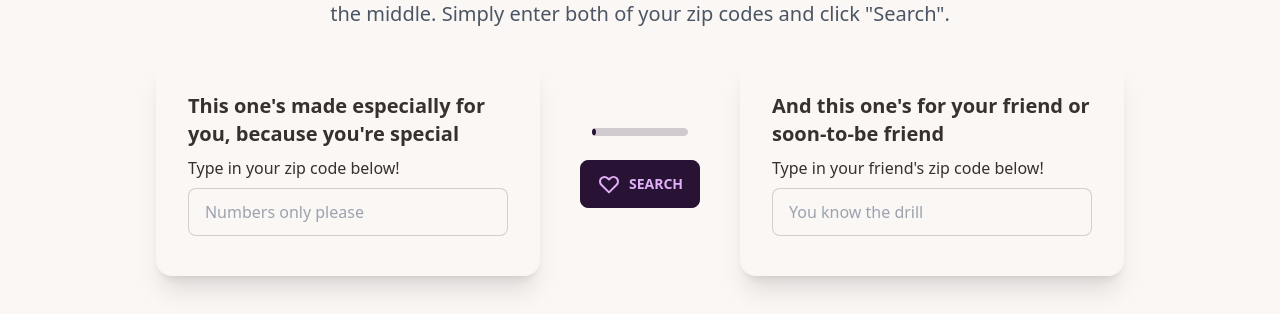
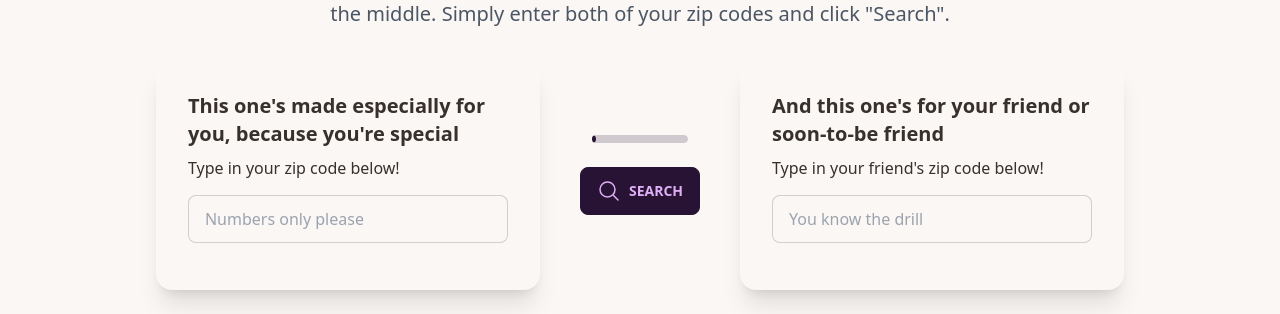
Before and after one commit to seantanyurong/malcominthemiddle, a React (Create React App) app: page / in a window 1280 px wide. Shown: the part 152-466 px from the top of the page. Built offline with nearby package versions, Linux system fonts and the light colour scheme.

Commit message:
Made basic ui changes

```diff
--- a/src/components/Layout/HomePage/Body.js
+++ b/src/components/Layout/HomePage/Body.js
@@ -49,7 +49,7 @@ const Body = () => {
       >
         {({ errors, touched }) => (
           <Form className="flex flex justify-center items-center mx-auto space-x-10">
-            <div className="card w-96 bg-base-100 shadow-xl">
+            <div className="card w-96 bg-base-100 shadow-xl min-h-[230px]">
               <div className="card-body">
                 <h2 className="card-title">
                   This one's made especially for you, because you're special
@@ -81,23 +81,23 @@ const Body = () => {
                 {!load && (
                   <svg
                     xmlns="http://www.w3.org/2000/svg"
-                    className="h-6 w-6"
                     fill="none"
                     viewBox="0 0 24 24"
+                    stroke-width="1.5"
                     stroke="currentColor"
+                    class="w-6 h-6"
                   >
                     <path
-                      strokeLinecap="round"
-                      strokeLinejoin="round"
-                      strokeWidth="2"
-                      d="M4.318 6.318a4.5 4.5 0 000 6.364L12 20.364l7.682-7.682a4.5 4.5 0 00-6.364-6.364L12 7.636l-1.318-1.318a4.5 4.5 0 00-6.364 0z"
+                      stroke-linecap="round"
+                      stroke-linejoin="round"
+                      d="M21 21l-5.197-5.197m0 0A7.5 7.5 0 105.196 5.196a7.5 7.5 0 0010.607 10.607z"
                     />
                   </svg>
                 )}
                 Search
               </button>
             </div>
-            <div className="card w-96 bg-base-100 shadow-xl">
+            <div className="card w-96 bg-base-100 shadow-xl min-h-[230px]">
               <div className="card-body">
                 <h2 className="card-title">
                   And this one's for your friend or soon-to-be friend
--- a/src/components/Layout/HomePage/Results.js
+++ b/src/components/Layout/HomePage/Results.js
@@ -14,7 +14,7 @@ const Results = (props) => {
             <div className="card-actions justify-end">
               <a href={props.data[3]} target="_blank" rel="noreferrer">
                 <button className="btn btn-primary mt-5">
-                  Looks kewl. I wanna learn more.
+                  Let's meet in the middle
                 </button>
               </a>
             </div>
```
